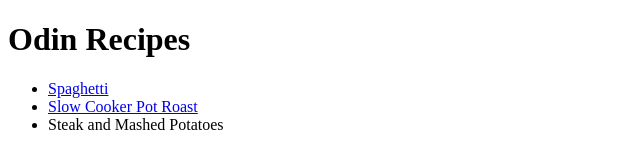
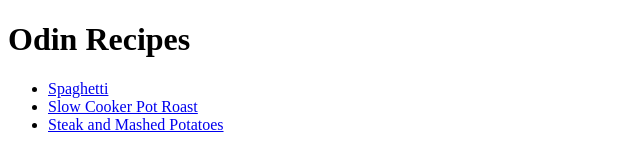
Before and after one commit to oakesjoshuad/odinproject, a plain HTML site: page foundations/recipes/index.html in a window 1280 px wide. Shown: the whole page, without its empty margins (0-640 px from the left). Drawn offline with Linux system fonts and the light colour scheme.

Commit message:
Fixed Anchor
fixed a tag error in steak and mashed potatoes link

```diff
--- a/foundations/recipes/index.html
+++ b/foundations/recipes/index.html
@@ -9,7 +9,7 @@
   <ul>
     <li><a href="spaghetti.html">Spaghetti</a></li>
     <li><a href="potroast.html">Slow Cooker Pot Roast</a></li>
-    <li><a href="steak.html"></a>Steak and Mashed Potatoes</li>
+    <li><a href="steak.html">Steak and Mashed Potatoes</a></li>
   </ul>
 </body>
 </html>
```
